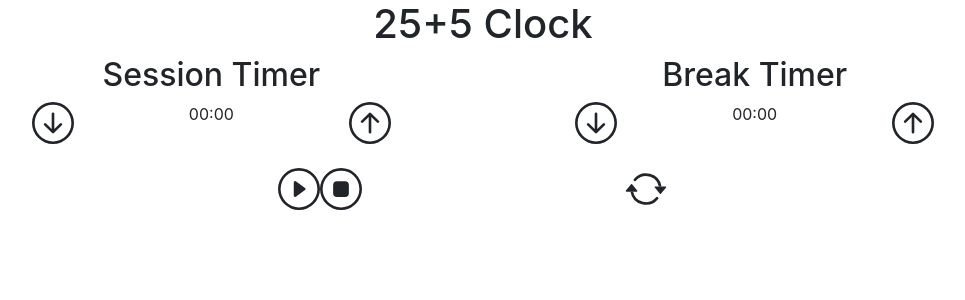
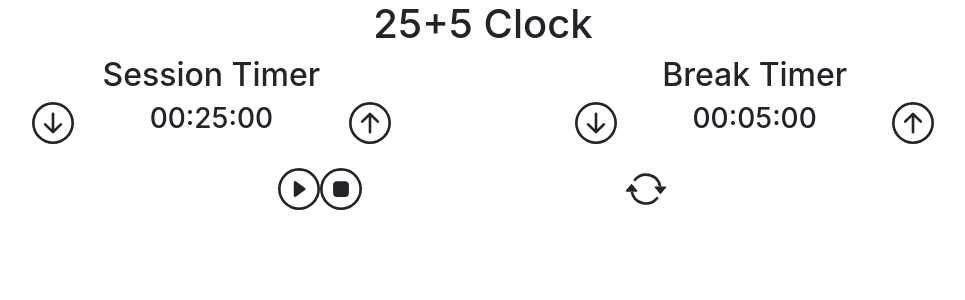
Before and after one commit to AlexNYC25/25_5_Clock, a React (Create React App) app: page / in a window 1280 px wide. Shown: the top 300 px of the page, without its empty margins (157-1122 px from the left). Built offline with nearby package versions, Linux system fonts and the light colour scheme.

Commit message:
added in state var, format time func

```diff
--- a/src/App.js
+++ b/src/App.js
@@ -1,7 +1,18 @@
 
 import './App.css';
+import react from 'react';
+
+let formatTime = (timeInSec) => {
+  return new Date(timeInSec * 1000).toISOString().substr(11, 8)
+
+};
+
+
 
 function App() {
+  const [time, setTime] = react.useState(25*60);
+  const [breakTime, setBreakTime] = react.useState(5*60);
+
   return (
     <div className="App">
       <div id="title">
@@ -19,22 +30,26 @@ function App() {
             className="row justify-content-md-center"
           >
             <div id="session-decrement" className="col-3">
-              <svg xmlns="http://www.w3.org/2000/svg" width="42" height="42" fill="currentColor" class="bi bi-arrow-down-circle" viewBox="0 0 16 16">
-                <path fill-rule="evenodd" d="M1 8a7 7 0 1 0 14 0A7 7 0 0 0 1 8zm15 0A8 8 0 1 1 0 8a8 8 0 0 1 16 0zM8.5 4.5a.5.5 0 0 0-1 0v5.793L5.354 8.146a.5.5 0 1 0-.708.708l3 3a.5.5 0 0 0 .708 0l3-3a.5.5 0 0 0-.708-.708L8.5 10.293V4.5z"/>
+              <svg xmlns="http://www.w3.org/2000/svg" width="42" height="42" fill="currentColor" className="bi bi-arrow-down-circle" viewBox="0 0 16 16">
+                <path fillRule="evenodd" d="M1 8a7 7 0 1 0 14 0A7 7 0 0 0 1 8zm15 0A8 8 0 1 1 0 8a8 8 0 0 1 16 0zM8.5 4.5a.5.5 0 0 0-1 0v5.793L5.354 8.146a.5.5 0 1 0-.708.708l3 3a.5.5 0 0 0 .708 0l3-3a.5.5 0 0 0-.708-.708L8.5 10.293V4.5z"/>
               </svg>
             </div>
             <div id="break-length" className="col-4">
-              00:00
+              <p
+                className="h3"
+              >
+                {formatTime(time)}
+              </p>
             </div>
             <div id="session-increment" className="col-3">
-              <svg xmlns="http://www.w3.org/2000/svg" width="42" height="42" fill="currentColor" class="bi bi-arrow-up-circle" viewBox="0 0 16 16">
-                <path fill-rule="evenodd" d="M1 8a7 7 0 1 0 14 0A7 7 0 0 0 1 8zm15 0A8 8 0 1 1 0 8a8 8 0 0 1 16 0zm-7.5 3.5a.5.5 0 0 1-1 0V5.707L5.354 7.854a.5.5 0 1 1-.708-.708l3-3a.5.5 0 0 1 .708 0l3 3a.5.5 0 0 1-.708.708L8.5 5.707V11.5z"/>
+              <svg xmlns="http://www.w3.org/2000/svg" width="42" height="42" fill="currentColor" className="bi bi-arrow-up-circle" viewBox="0 0 16 16">
+                <path fillRule="evenodd" d="M1 8a7 7 0 1 0 14 0A7 7 0 0 0 1 8zm15 0A8 8 0 1 1 0 8a8 8 0 0 1 16 0zm-7.5 3.5a.5.5 0 0 1-1 0V5.707L5.354 7.854a.5.5 0 1 1-.708-.708l3-3a.5.5 0 0 1 .708 0l3 3a.5.5 0 0 1-.708.708L8.5 5.707V11.5z"/>
               </svg>
             </div>
           </div>
         </div>
 
-        <div id="break-timer " className="col-5">
+        <div id="break-timer" className="col-5">
           <p
             id="break-label"
             className="h2"
@@ -43,16 +58,20 @@ function App() {
             className="row justify-content-md-center"
           >
             <div id="break-decrement" className="col-3">
-              <svg xmlns="http://www.w3.org/2000/svg" width="42" height="42" fill="currentColor" class="bi bi-arrow-down-circle" viewBox="0 0 16 16">
-                <path fill-rule="evenodd" d="M1 8a7 7 0 1 0 14 0A7 7 0 0 0 1 8zm15 0A8 8 0 1 1 0 8a8 8 0 0 1 16 0zM8.5 4.5a.5.5 0 0 0-1 0v5.793L5.354 8.146a.5.5 0 1 0-.708.708l3 3a.5.5 0 0 0 .708 0l3-3a.5.5 0 0 0-.708-.708L8.5 10.293V4.5z"/>
+              <svg xmlns="http://www.w3.org/2000/svg" width="42" height="42" fill="currentColor" className="bi bi-arrow-down-circle" viewBox="0 0 16 16">
+                <path fillRule="evenodd" d="M1 8a7 7 0 1 0 14 0A7 7 0 0 0 1 8zm15 0A8 8 0 1 1 0 8a8 8 0 0 1 16 0zM8.5 4.5a.5.5 0 0 0-1 0v5.793L5.354 8.146a.5.5 0 1 0-.708.708l3 3a.5.5 0 0 0 .708 0l3-3a.5.5 0 0 0-.708-.708L8.5 10.293V4.5z"/>
               </svg>
             </div>
             <div id="time-left" className="col-4">
-              00:00
+              <p
+                className="h3"
+              >
+                {formatTime(breakTime)}
+              </p>
             </div>
             <div id="break-increment" className="col-3">
-              <svg xmlns="http://www.w3.org/2000/svg" width="42" height="42" fill="currentColor" class="bi bi-arrow-up-circle" viewBox="0 0 16 16">
-                <path fill-rule="evenodd" d="M1 8a7 7 0 1 0 14 0A7 7 0 0 0 1 8zm15 0A8 8 0 1 1 0 8a8 8 0 0 1 16 0zm-7.5 3.5a.5.5 0 0 1-1 0V5.707L5.354 7.854a.5.5 0 1 1-.708-.708l3-3a.5.5 0 0 1 .708 0l3 3a.5.5 0 0 1-.708.708L8.5 5.707V11.5z"/>
+              <svg xmlns="http://www.w3.org/2000/svg" width="42" height="42" fill="currentColor" className="bi bi-arrow-up-circle" viewBox="0 0 16 16">
+                <path fillRule="evenodd" d="M1 8a7 7 0 1 0 14 0A7 7 0 0 0 1 8zm15 0A8 8 0 1 1 0 8a8 8 0 0 1 16 0zm-7.5 3.5a.5.5 0 0 1-1 0V5.707L5.354 7.854a.5.5 0 1 1-.708-.708l3-3a.5.5 0 0 1 .708 0l3 3a.5.5 0 0 1-.708.708L8.5 5.707V11.5z"/>
               </svg>
             </div>
           </div>
@@ -62,19 +81,19 @@ function App() {
 
       <div id="controls" className="row mt-4 justify-content-md-center">
         <div id="start_stop" className="col-3">
-        <svg xmlns="http://www.w3.org/2000/svg" width="42" height="42" fill="currentColor" class="bi bi-play-circle" viewBox="0 0 16 16">
+        <svg xmlns="http://www.w3.org/2000/svg" width="42" height="42" fill="currentColor" className="bi bi-play-circle" viewBox="0 0 16 16">
           <path d="M8 15A7 7 0 1 1 8 1a7 7 0 0 1 0 14zm0 1A8 8 0 1 0 8 0a8 8 0 0 0 0 16z"/>
           <path d="M6.271 5.055a.5.5 0 0 1 .52.038l3.5 2.5a.5.5 0 0 1 0 .814l-3.5 2.5A.5.5 0 0 1 6 10.5v-5a.5.5 0 0 1 .271-.445z"/>
         </svg>
-          <svg xmlns="http://www.w3.org/2000/svg" width="42" height="42" fill="currentColor" class="bi bi-stop-circle" viewBox="0 0 16 16">
+          <svg xmlns="http://www.w3.org/2000/svg" width="42" height="42" fill="currentColor" className="bi bi-stop-circle" viewBox="0 0 16 16">
             <path d="M8 15A7 7 0 1 1 8 1a7 7 0 0 1 0 14zm0 1A8 8 0 1 0 8 0a8 8 0 0 0 0 16z"/>
             <path d="M5 6.5A1.5 1.5 0 0 1 6.5 5h3A1.5 1.5 0 0 1 11 6.5v3A1.5 1.5 0 0 1 9.5 11h-3A1.5 1.5 0 0 1 5 9.5v-3z"/>
           </svg>
         </div>
         <div id="reset" className="col-3">
-          <svg xmlns="http://www.w3.org/2000/svg" width="42" height="42" fill="currentColor" class="bi bi-arrow-repeat" viewBox="0 0 16 16">
+          <svg xmlns="http://www.w3.org/2000/svg" width="42" height="42" fill="currentColor" className="bi bi-arrow-repeat" viewBox="0 0 16 16">
             <path d="M11.534 7h3.932a.25.25 0 0 1 .192.41l-1.966 2.36a.25.25 0 0 1-.384 0l-1.966-2.36a.25.25 0 0 1 .192-.41zm-11 2h3.932a.25.25 0 0 0 .192-.41L2.692 6.23a.25.25 0 0 0-.384 0L.342 8.59A.25.25 0 0 0 .534 9z"/>
-            <path fill-rule="evenodd" d="M8 3c-1.552 0-2.94.707-3.857 1.818a.5.5 0 1 1-.771-.636A6.002 6.002 0 0 1 13.917 7H12.9A5.002 5.002 0 0 0 8 3zM3.1 9a5.002 5.002 0 0 0 8.757 2.182.5.5 0 1 1 .771.636A6.002 6.002 0 0 1 2.083 9H3.1z"/>
+            <path fillRule="evenodd" d="M8 3c-1.552 0-2.94.707-3.857 1.818a.5.5 0 1 1-.771-.636A6.002 6.002 0 0 1 13.917 7H12.9A5.002 5.002 0 0 0 8 3zM3.1 9a5.002 5.002 0 0 0 8.757 2.182.5.5 0 1 1 .771.636A6.002 6.002 0 0 1 2.083 9H3.1z"/>
           </svg>
         </div>
       </div>
```
